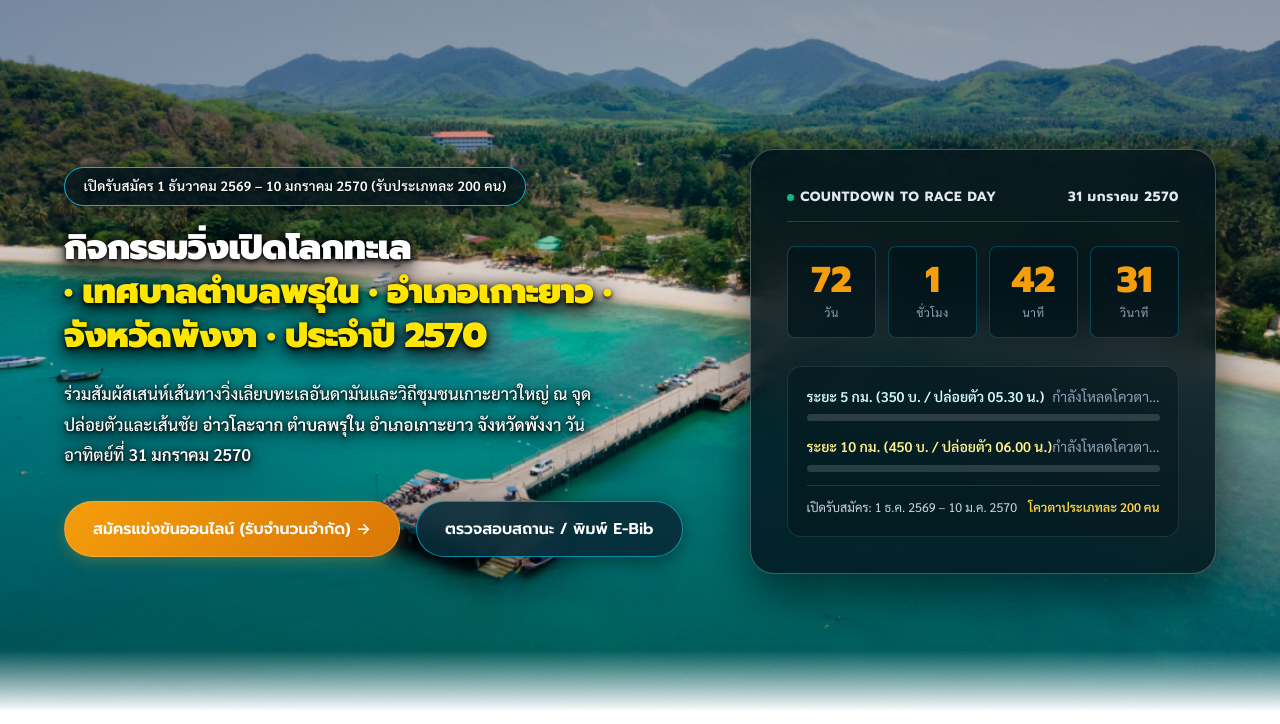
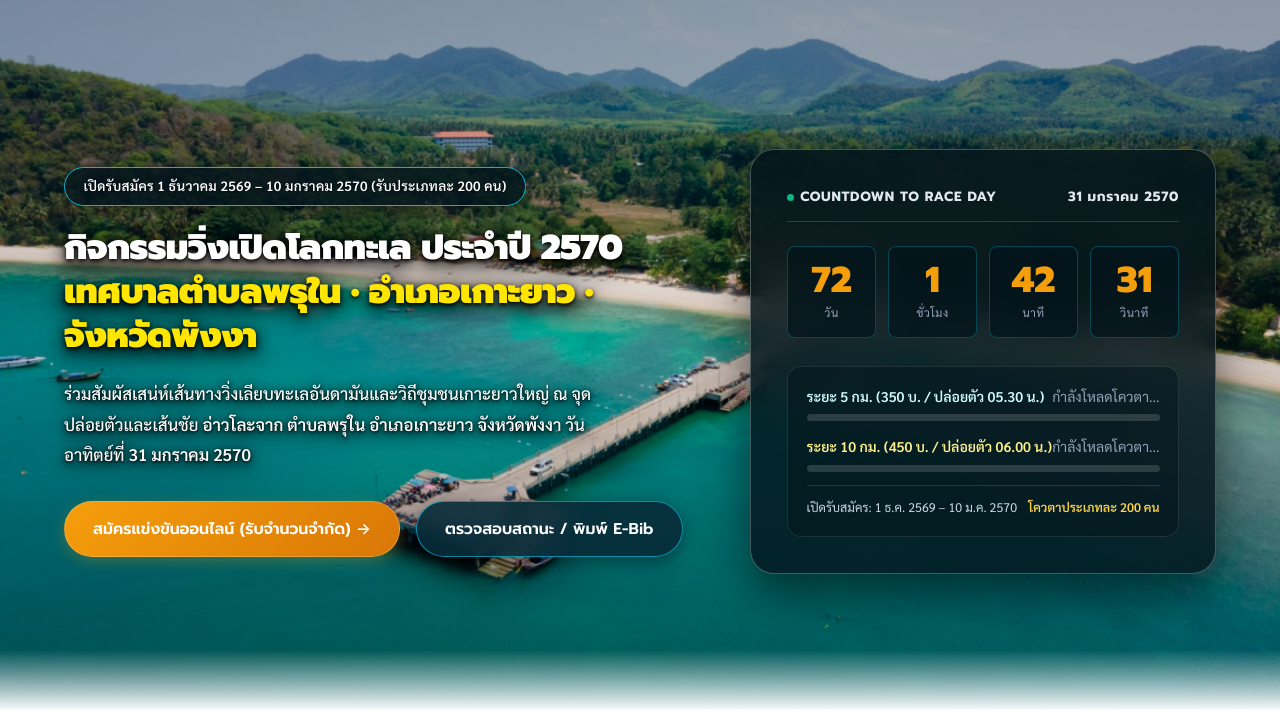
Before and after one commit to infoprunai/KohyaoyaiRun, a plain HTML site: page index.html in a window 1280 px wide. Shown: the part 76-800 px from the top of the page. Drawn offline with nearby package versions, Linux system fonts and the light colour scheme; no server answers.

Commit message:
ชื่อโครงการ

```diff
--- a/index.html
+++ b/index.html
@@ -326,8 +326,8 @@
                         เปิดรับสมัคร 1 ธันวาคม 2569 – 10 มกราคม 2570 (รับประเภทละ 200 คน)
                     </div>
                     <h2 class="hero-title">
-                        กิจกรรมวิ่งเปิดโลกทะเล<br>
-                        <span class="accent-gold">• เทศบาลตำบลพรุใน • อำเภอเกาะยาว • จังหวัดพังงา • ประจำปี 2570</span>
+                        กิจกรรมวิ่งเปิดโลกทะเล ประจำปี 2570<br>
+                        <span class="accent-gold">เทศบาลตำบลพรุใน • อำเภอเกาะยาว • จังหวัดพังงา</span>
                     </h2>
                     <p class="hero-lead">
                         ร่วมสัมผัสเสน่ห์เส้นทางวิ่งเลียบทะเลอันดามันและวิถีชุมชนเกาะยาวใหญ่
```
